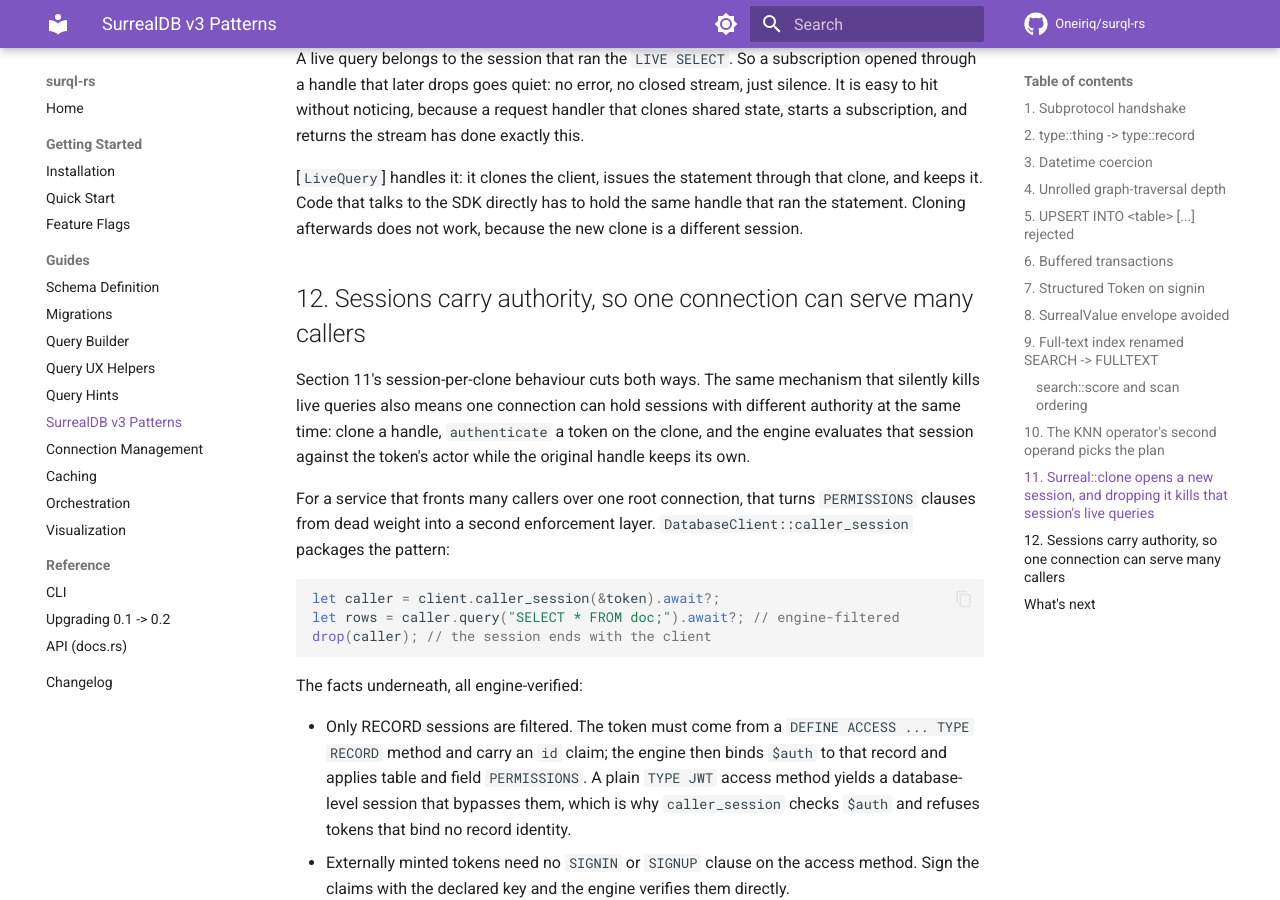
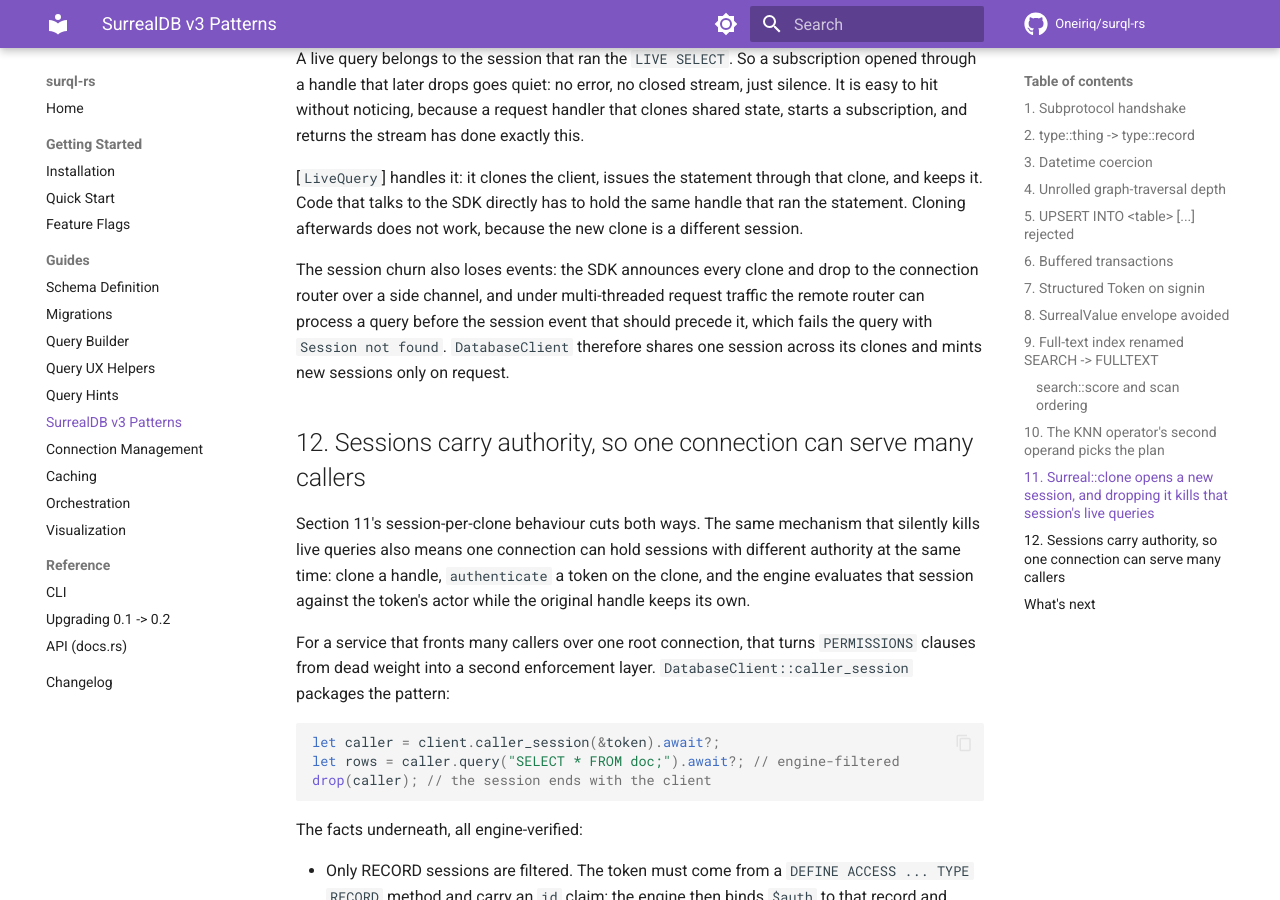
Before and after one commit to Oneiriq/surql-rs, an MkDocs documentation site: the page built from docs/v3-patterns.md, in a window 1280 px wide and 900 px high, scrolled down 6040 px. Built offline with MkDocs 1.6.1 and Material for MkDocs 9.7.7, drawn with Linux system fonts in a browser that asks for light colours; comment, search, counter and statistics services are not loaded.

Commit message:
fix: DatabaseClient clones share one engine session
The SDK mints an engine session per Surreal clone and announces each
clone and drop to the connection router over a side channel. Under
multi-threaded request traffic the remote router can process a query
before the session event that should precede it, and the query fails
with Session not found. Any service that clones its client per
request hits this; an axum state extraction does exactly that, and a
copal deployment against a ws engine failed most REST requests while
the same code passed every in-process test.

The inner handle now rides an Arc: clones share the service session
and the churn stops. Sessions become explicit, through caller_session
for a caller-bound session or client.inner().clone() for a raw one.
Auth calls act on the shared session, which is what a service means
by them; the previous per-clone isolation was an accident of the
SDK's Clone.

```diff
--- a/docs/v3-patterns.md
+++ b/docs/v3-patterns.md
@@ -307,6 +307,13 @@ that clone, and keeps it. Code that talks to the SDK directly has to hold the
 same handle that ran the statement. Cloning afterwards does not work, because
 the new clone is a different session.
 
+The session churn also loses events: the SDK announces every clone and
+drop to the connection router over a side channel, and under
+multi-threaded request traffic the remote router can process a query
+before the session event that should precede it, which fails the
+query with `Session not found`. `DatabaseClient` therefore shares one
+session across its clones and mints new sessions only on request.
+
 ## 12. Sessions carry authority, so one connection can serve many callers
 
 Section 11's session-per-clone behaviour cuts both ways. The same
```
Also changed, not shown: CHANGELOG.md (+15 -0 lines), 1 other file.
